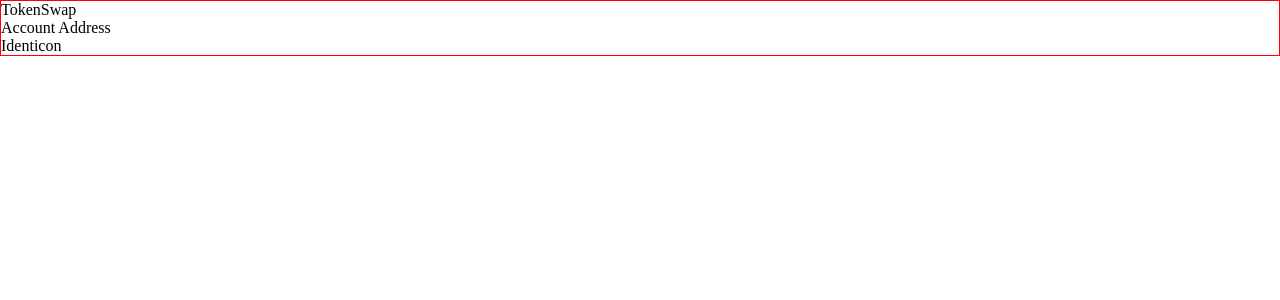
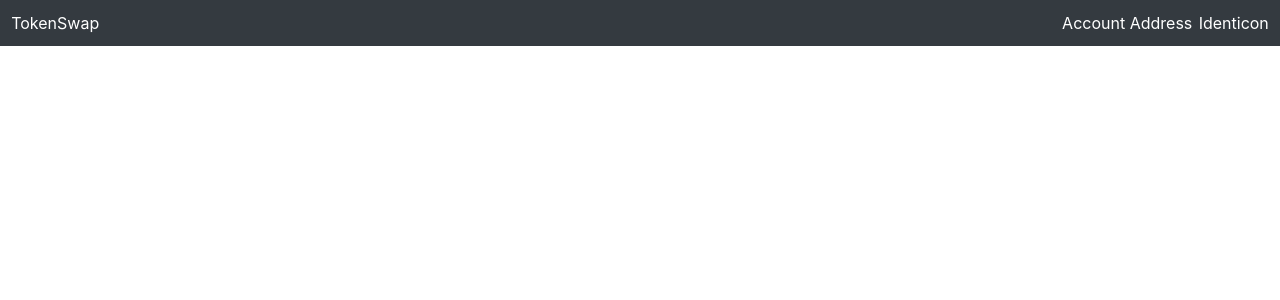
Before and after one commit to icepaigez/Decentralized-ERC-20-Token-Exchange, a React (Create React App) app: page / in a window 1280 px wide. Shown: the top 300 px of the page. Built offline with nearby package versions, Linux system fonts and the light colour scheme.

Commit message:
styling the UI for the decentralized exchange

```diff
--- a/src/components/App.css
+++ b/src/components/App.css
@@ -3,3 +3,7 @@ html, body {
 	padding: 0;
 	margin: 0;
 }
+
+body {
+	font-family: -apple-system,BlinkMacSystemFont,"Segoe UI",Roboto,"Helvetica Neue",Arial,sans-serif,"Apple Color Emoji","Segoe UI Emoji","Segoe UI Symbol";
+}
--- a/src/components/NavBar/navbar.css
+++ b/src/components/NavBar/navbar.css
@@ -1,5 +1,18 @@
 .navbar {
-	border: 1px solid red;
-	padding: 0;
-	margin: 0;
+	background-color: #322348;
+	color: #fff;
+	display: flex;
+	padding: 0.8em 0.5em;
 }
+
+.navbar div {
+	margin: 0 .2em;
+}
+
+.navbar div:nth-child(2) {
+	margin-left: auto;
+}
+
+.navbar:hover {
+	background-color: #343a40;
+}
```
